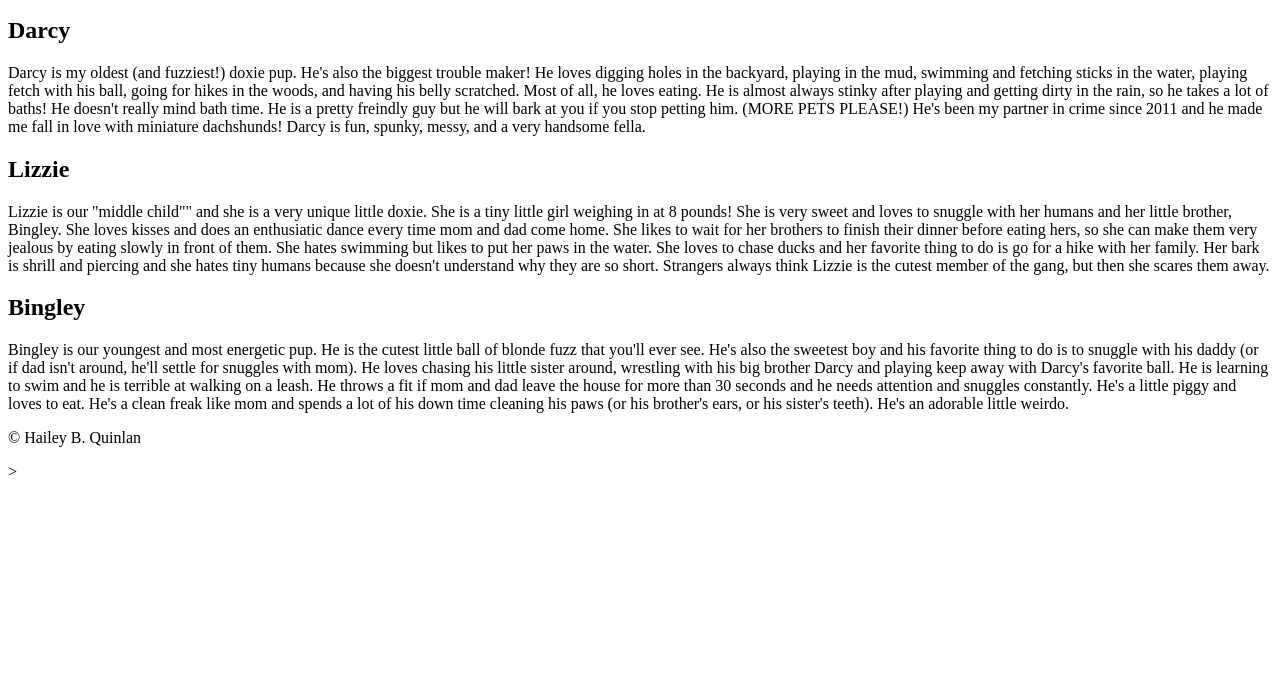
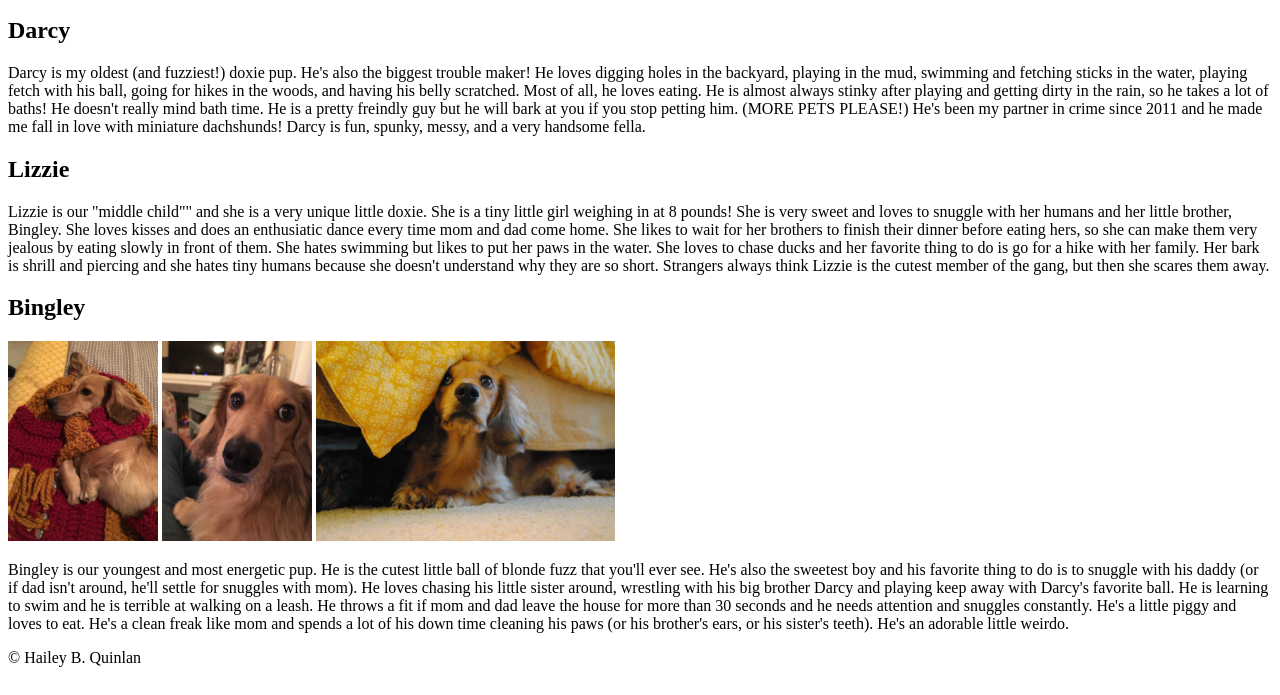
Before and after one commit to haileybond/html-me-something, a plain HTML site: page index.html in a window 1280 px wide. Shown: the part 105-800 px from the top of the page. Drawn offline with Linux system fonts and the light colour scheme; files whose address does not match are found by name.

Commit message:
Added images of Bingley to article

```diff
--- a/index.html
+++ b/index.html
@@ -25,6 +25,7 @@
             </article>
             <article>
                 <h1>Lizzie</h1>
+
                 <p>Lizzie is our "middle child"" and she is a very unique little doxie. She is
                     a tiny little girl weighing in at 8 pounds! She is very sweet and loves to
                     snuggle with her humans and her little brother, Bingley. She loves kisses and
@@ -39,6 +40,11 @@
             </article>
             <article>
                 <h1>Bingley</h1>
+                <img src="/Users/HaileyBond/LC101/html-me-something/images/long-haired-miniature-dachshund-bingley-gryfinndor-english-creme.jpg"
+                alt="An English creme long-haired miniature dachshund wrapped in a gold and garnett gryffindor scarf" height="200">
+                 <img src="/Users/HaileyBond/LC101/html-me-something/images/bingley-closeup-english-creme-long-haired-miniature-dachshund.jpg"
+                alt="Bingley, a long-haired English creme miniature dachshund, looks towards the camera with sweet, black eyes" height="200">
+                <img src="/Users/HaileyBond/LC101/html-me-something/images/bingley-long-haired-english-creme-miniature-dachshund-under-bed.jpg" alt="Bingley hides under the bed and peeks his head out curiously" height="200">
                 <p>Bingley is our youngest and most energetic pup. He is the cutest little ball of
                     blonde fuzz that you'll ever see. He's also the sweetest boy and his favorite
                     thing to do is to snuggle with his daddy (or if dad isn't around, he'll settle
@@ -56,4 +62,4 @@
             <p>&copy; Hailey B. Quinlan</p>
         </footer>
     </body>
-</html>>
+</html>
```
Also changed, not shown: 1 other file.
